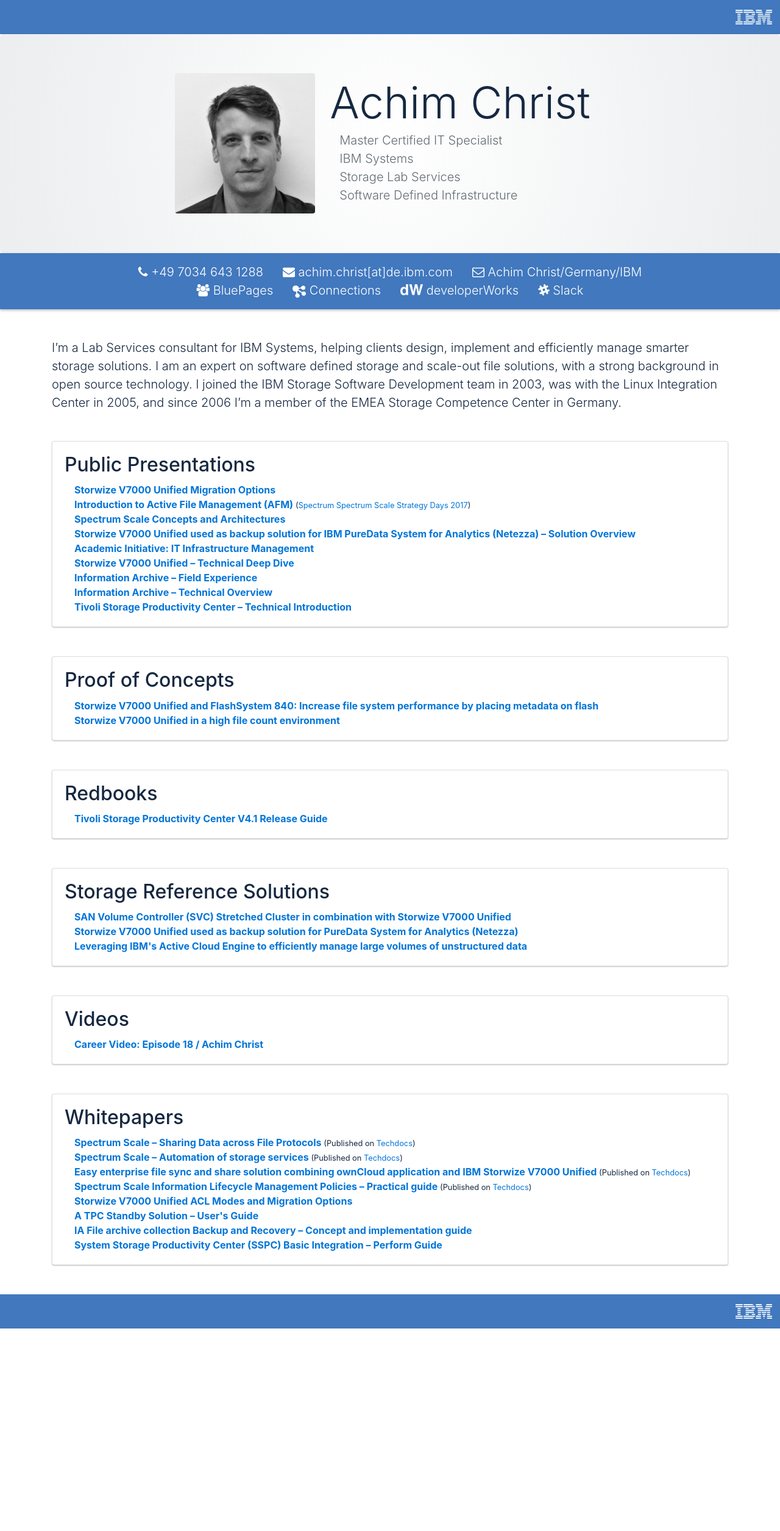
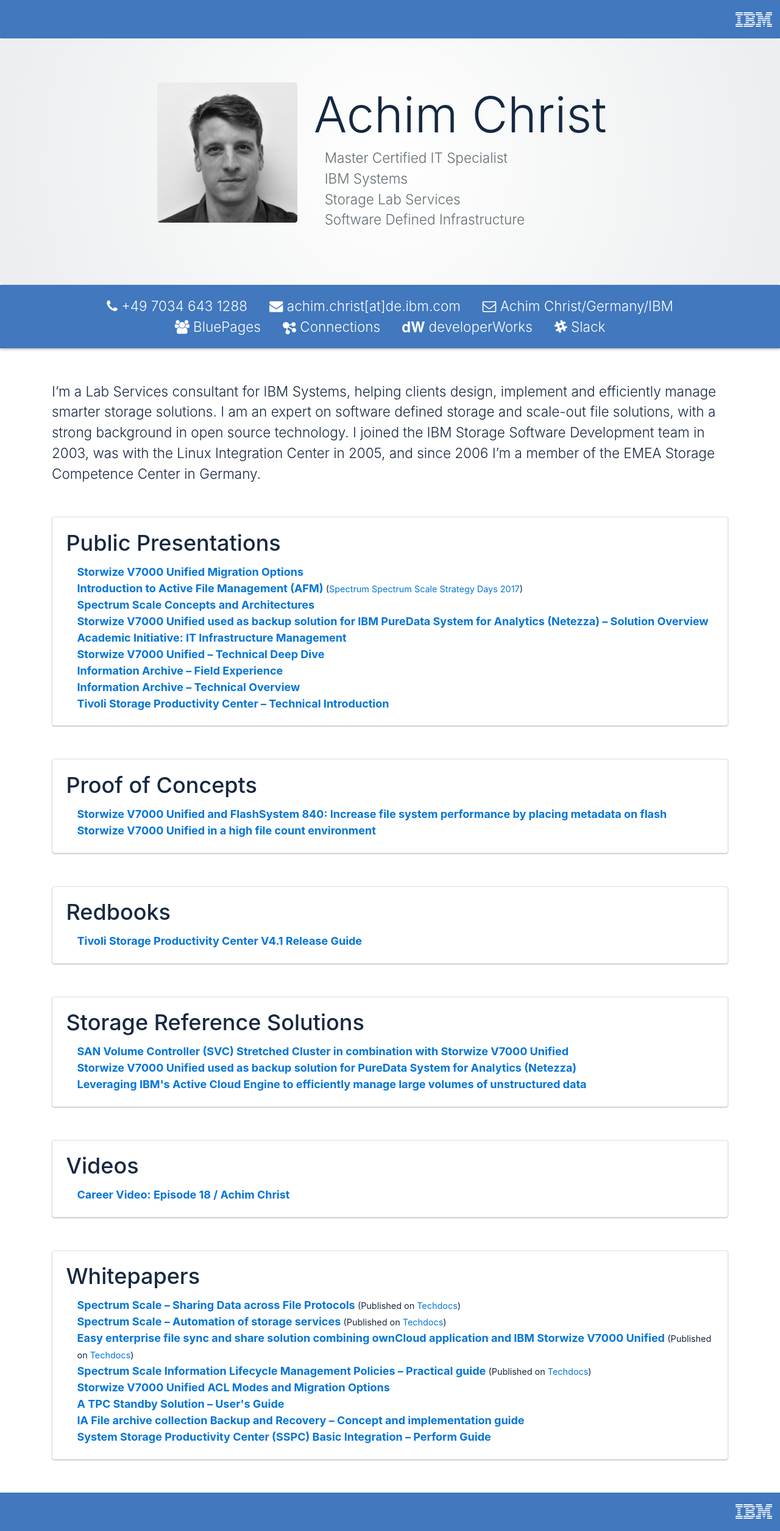
Before and after one commit to acch/homepage, a Jekyll site: the page built from business.html, in a window 1280 px wide. Shown: the whole page at 61% size. Built offline with Jekyll 4.4.1, drawn with Linux system fonts in a browser that asks for light colours; nearby versions of some CDN libraries; before the commit the page ends 2178 px from its top, so only the background shows below that.

Commit message:
Responsive typography

```diff
--- a/_includes/business/style.scss
+++ b/_includes/business/style.scss
@@ -1,9 +1,30 @@
+html {
+  //font-size: 16px;
+
+  @media (min-width: 768px) {
+    font-size: 17px;
+  }
+  @media (min-width: 992px) {
+    font-size: 18px;
+  }
+}
+
 body {
   color: #162840;
 }
 
 h1 {
   margin-top: .5rem;
+}
+
+header, footer {
+  background-color: #4178be;
+  background-image: url("/img/ibm.png");
+  background-repeat: no-repeat;
+  background-position: 99% center;
+
+  padding-top: 1rem;
+  padding-bottom: 1rem;
 }
 
 nav a {
@@ -18,14 +39,8 @@
   padding: 0 .5rem;
 }
 
-header, footer {
-  background-color: #4178be;
-  background-image: url("/img/ibm.png");
-  background-repeat: no-repeat;
-  background-position: 99% center;
-
-  padding-top: 1rem;
-  padding-bottom: 1rem;
+.card {
+  box-shadow: 0 1px 2px rgba(0,0,0,.25);
 }
 
 .jumbotron {
@@ -49,7 +64,3 @@
     z-index: 1000;
   }
 }
-
-.card {
-  box-shadow: 0 1px 2px rgba(0,0,0,.25);
-}
--- a/_includes/private/style.scss
+++ b/_includes/private/style.scss
@@ -1,6 +1,17 @@
 $base-color:        #2e3436;
 $base-color-light:  lighten($base-color, 10%);
 $base-color-dark:   darken($base-color, 10%);
+
+html {
+  //font-size: 16px;
+
+  @media (min-width: 768px) {
+    font-size: 17px;
+  }
+  @media (min-width: 992px) {
+    font-size: 18px;
+  }
+}
 
 body {
   background: $base-color url(/img/noise.png);
```
